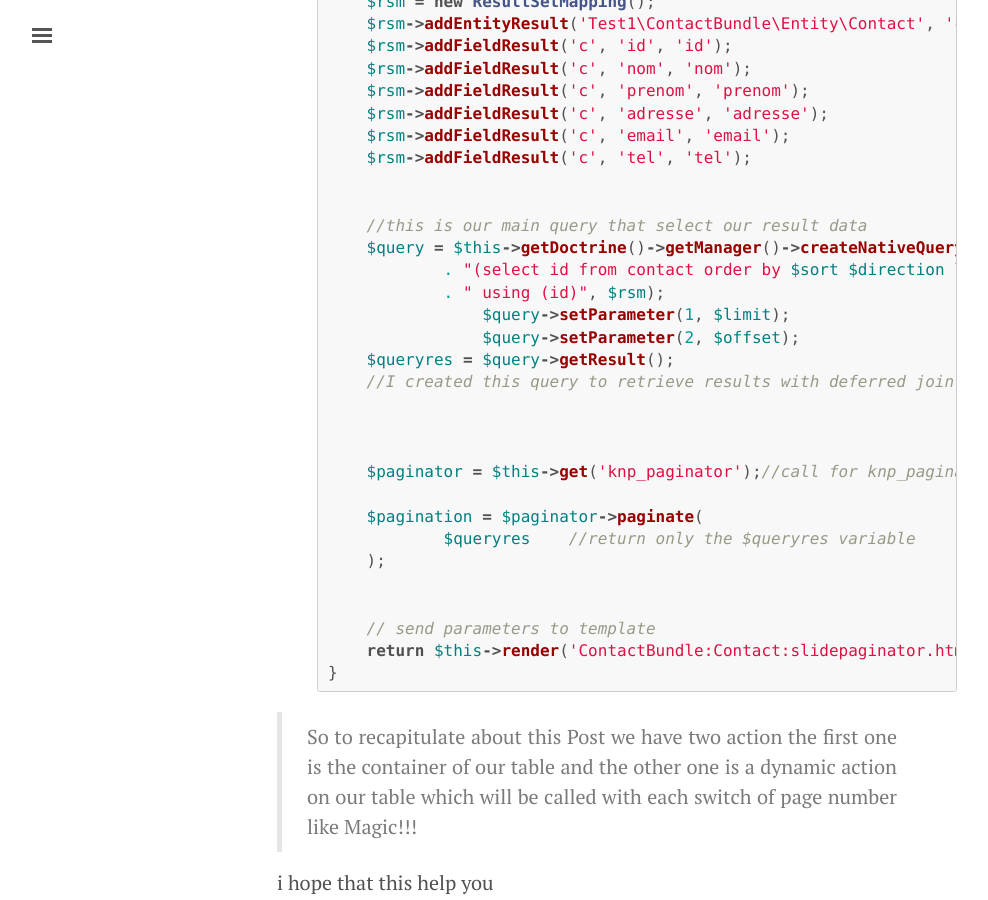
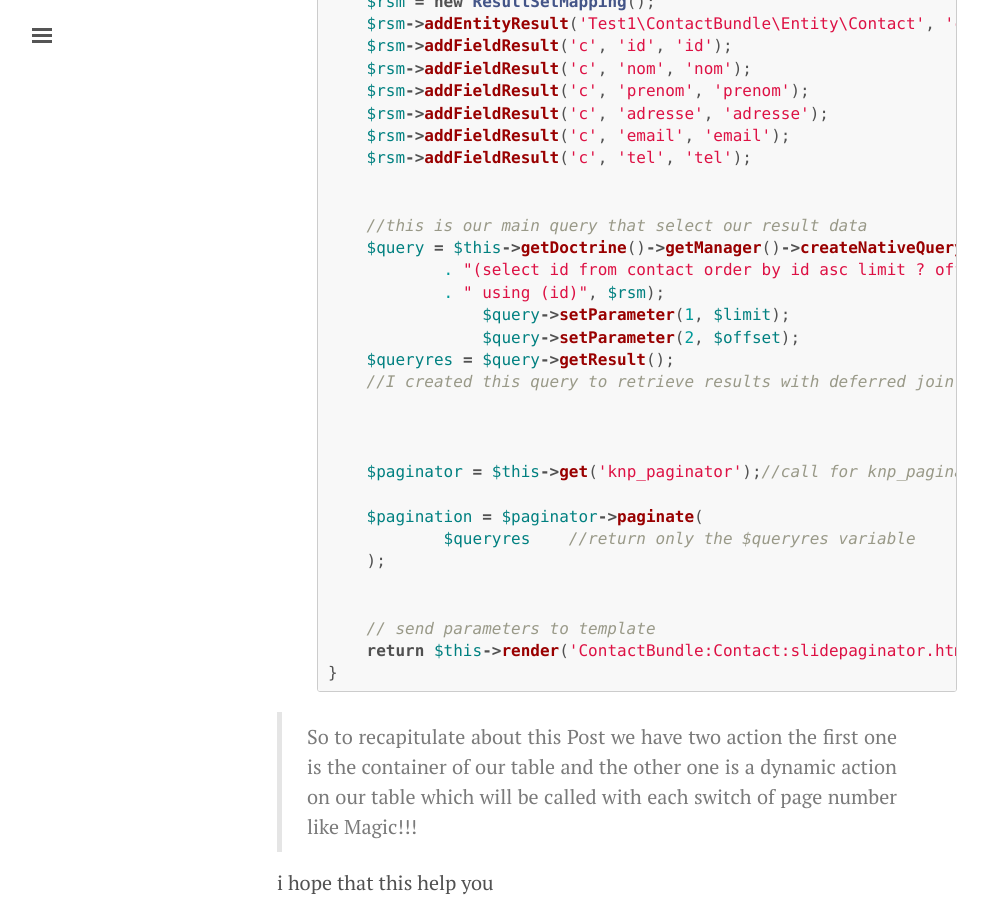
Before and after one commit to achreftlili/achreftlili.github.io, a Jekyll site: the page built from _posts/2015-08-23-Ajaxify-Knp-Bundle-pagination.md, in a window 1280 px wide and 900 px high, scrolled down 4349 px. Shown: the whole window, without its empty margins (3-991 px from the left). Built offline with Jekyll 4.4.1, drawn with Linux system fonts in a browser that asks for light colours; nearby versions of some CDN libraries; Markdown is read by kramdown in place of the engine named in the settings; comment, search, counter and statistics services are not loaded.

Commit message:
Initial commit

```diff
--- a/_posts/2015-08-23-Ajaxify-Knp-Bundle-pagination.md
+++ b/_posts/2015-08-23-Ajaxify-Knp-Bundle-pagination.md
@@ -195,7 +195,7 @@ public function slidespaginatorAction(Request $request) {
 
     //this is our main query that select our result data
     $query = $this->getDoctrine()->getManager()->createNativeQuery("select id ,prenom,nom ,email,adresse,tel from contact inner join "
-            . "(select id from contact  order by $sort $direction limit ? offset ?) as contact"
+            . "(select id from contact  order by id asc limit ? offset ?) as contact"
             . " using (id)", $rsm);
                 $query->setParameter(1, $limit);
                 $query->setParameter(2, $offset);
```
Also changed, not shown: 1 other file.
